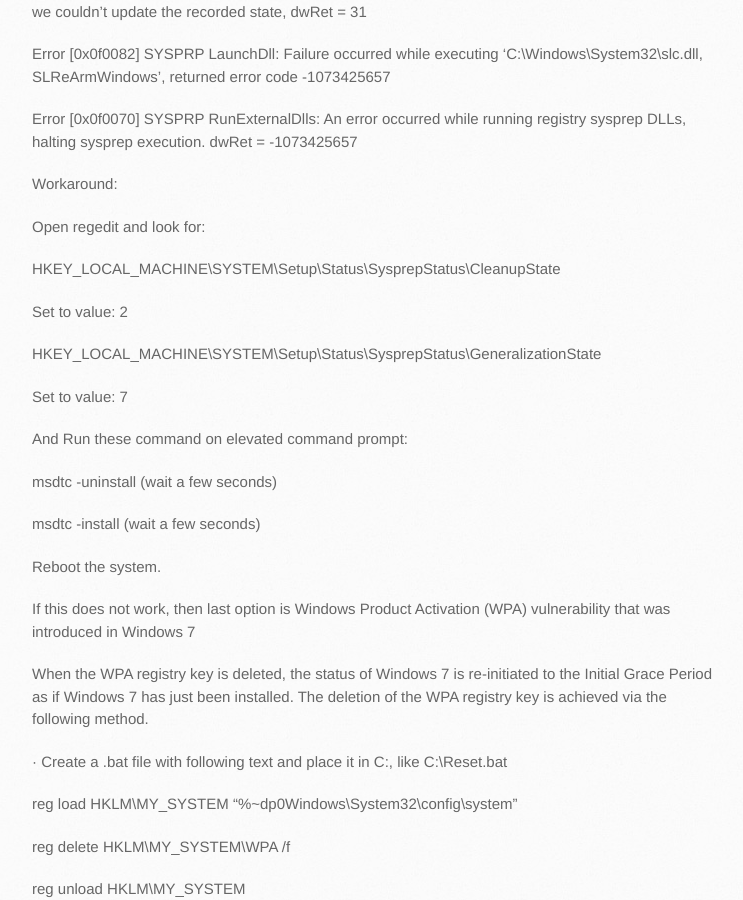
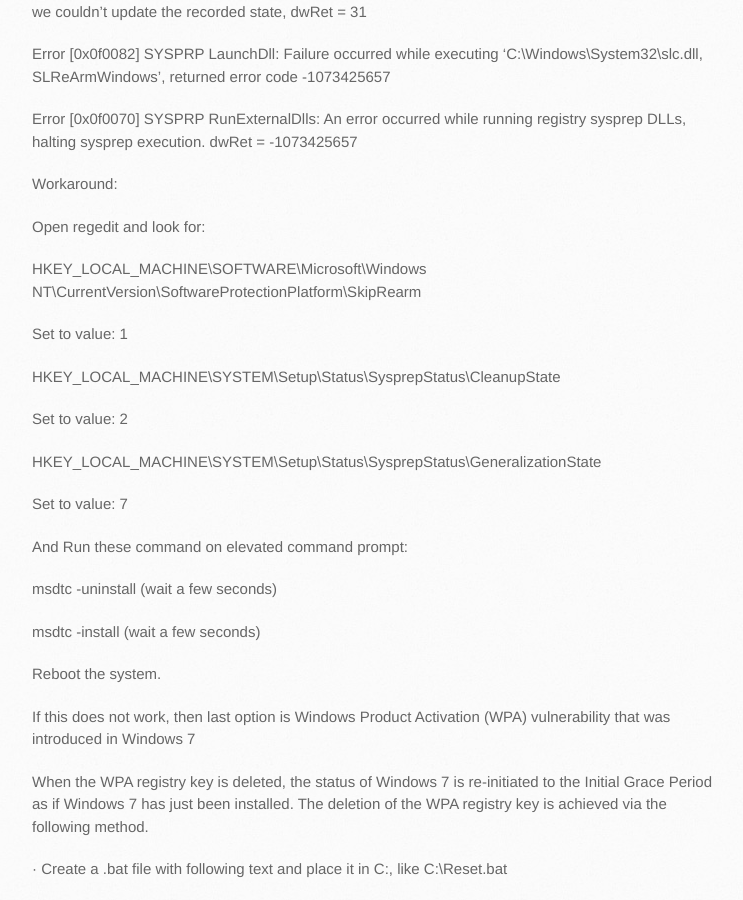
Before and after one commit to xuiv/xuiv.github.io, a Jekyll site: the page built from _posts/2019-11-21-sysprep-error.markdown, in a window 1280 px wide and 900 px high, scrolled down 613 px. Shown: the whole window, without its empty margins (138-881 px from the left). Built offline with Jekyll 4.4.1, drawn with Linux system fonts in a browser that asks for light colours; some web fonts are replaced.

Commit message:
Update and rename 2019-11-14-sysprep-error.markdown to 2019-11-21-sysprep-error.markdown

```diff
--- a/_posts/2019-11-14-sysprep-error.markdown
+++ b/_posts/2019-11-21-sysprep-error.markdown
@@ -41,15 +41,22 @@
 
 
 
+HKEY_LOCAL_MACHINE\SOFTWARE\Microsoft\Windows NT\CurrentVersion\SoftwareProtectionPlatform\SkipRearm
+
+
+
+
+Set to value: 1
+
+
+
+
 HKEY_LOCAL_MACHINE\SYSTEM\Setup\Status\SysprepStatus\CleanupState
 
 
 
 
 Set to value: 2
-
-
-
 
 
 
```
